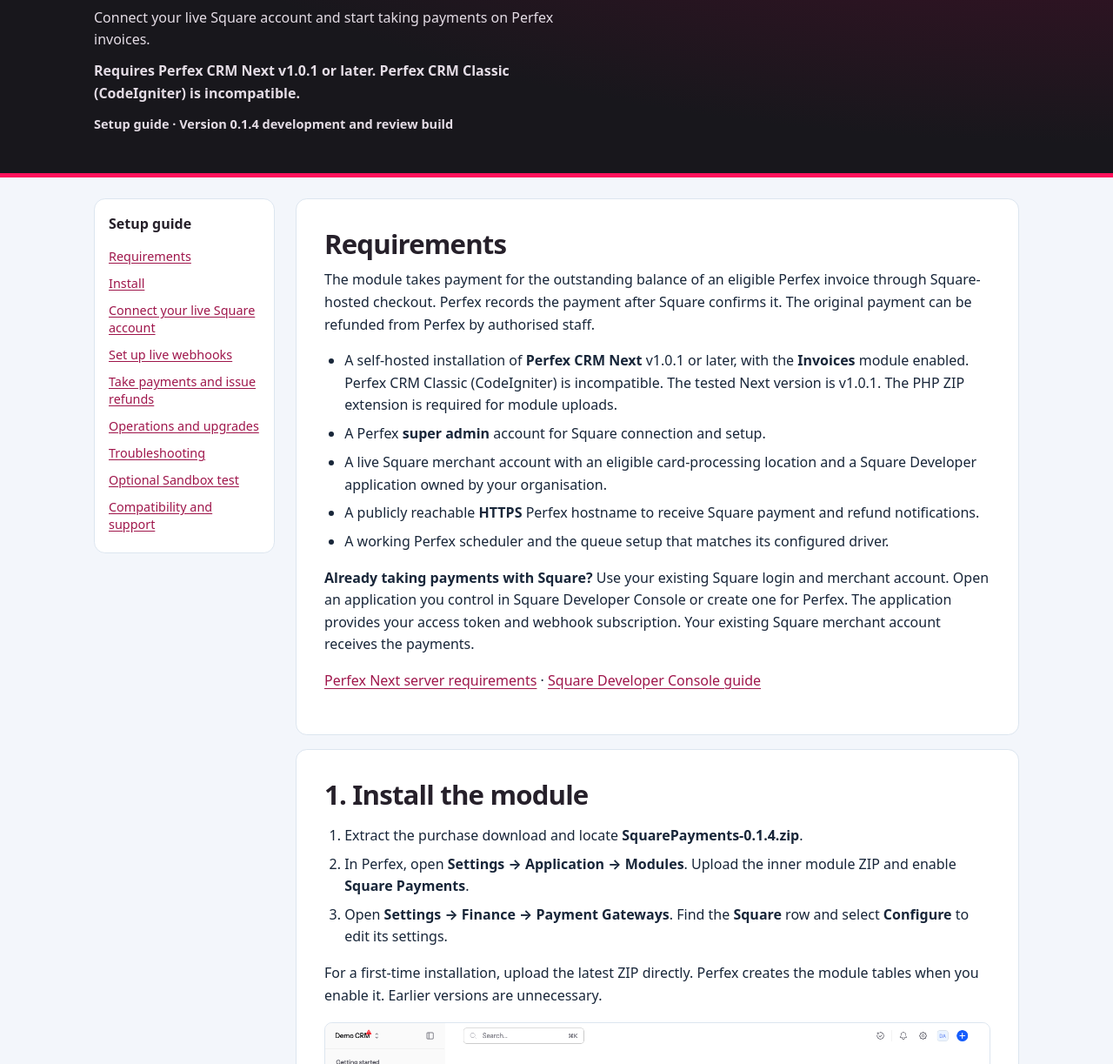
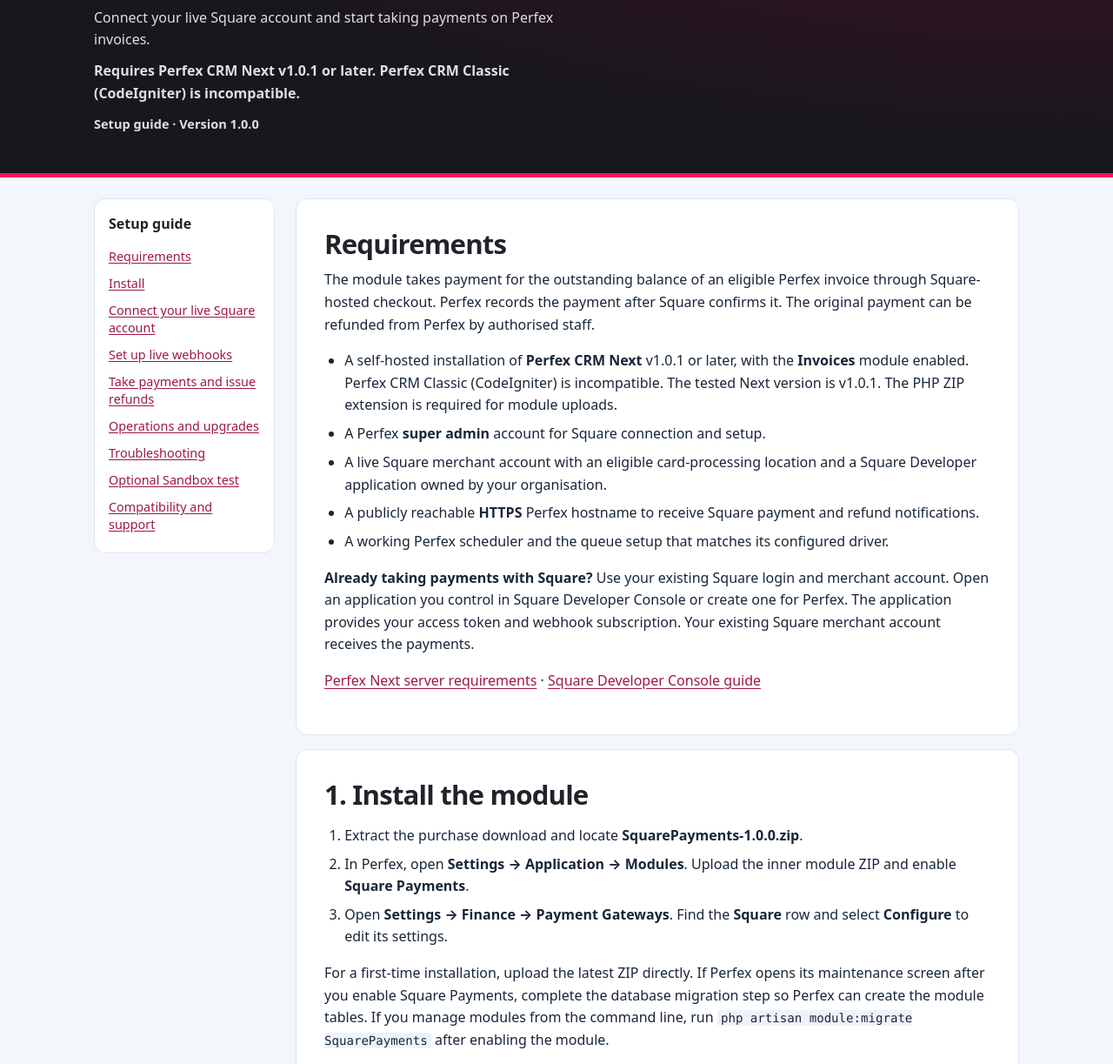
Before and after one commit to Granulr/square-payments-docs, a plain HTML site: page index.html in a window 1280 px wide. Shown: the part 222-1445 px from the top of the page at 87% size. Drawn offline with Linux system fonts and the light colour scheme.

Commit message:
Publish the Square Payments 1.0.0 buyer guide

```diff
--- a/index.html
+++ b/index.html
@@ -88,7 +88,7 @@
       <h1>Square Payments for Perfex CRM Next</h1>
       <p>Connect your live Square account and start taking payments on Perfex invoices.</p>
       <p><strong>Requires Perfex CRM Next v1.0.1 or later. Perfex CRM Classic (CodeIgniter) is incompatible.</strong></p>
-      <p class="version">Setup guide · Version 0.1.4 development and review build</p>
+      <p class="version">Setup guide · Version 1.0.0</p>
     </div>
   </header>
 
@@ -128,11 +128,11 @@
       <section id="install" aria-labelledby="install-title">
         <h2 id="install-title">1. Install the module</h2>
         <ol>
-          <li>Extract the purchase download and locate <strong>SquarePayments-0.1.4.zip</strong>.</li>
+          <li>Extract the purchase download and locate <strong>SquarePayments-1.0.0.zip</strong>.</li>
           <li>In Perfex, open <strong>Settings → Application → Modules</strong>. Upload the inner module ZIP and enable <strong>Square Payments</strong>.</li>
           <li>Open <strong>Settings → Finance → Payment Gateways</strong>. Find the <strong>Square</strong> row and select <strong>Configure</strong> to edit its settings.</li>
         </ol>
-        <p>For a first-time installation, upload the latest ZIP directly. Perfex creates the module tables when you enable it. Earlier versions are unnecessary.</p>
+        <p>For a first-time installation, upload the latest ZIP directly. If Perfex opens its maintenance screen after you enable Square Payments, complete the database migration step so Perfex can create the module tables. If you manage modules from the command line, run <code>php artisan module:migrate SquarePayments</code> after enabling the module.</p>
         <figure>
           <img src="images/01-payment-gateways.png" alt="Perfex Next Payment Gateways list with the Square row and its Configure button">
           <figcaption>Open Configure on the Square row to set up the gateway.</figcaption>
@@ -211,7 +211,7 @@
         <ol>
           <li>Check the new package’s version requirements and test it on a copy of the installation.</li>
           <li>Back up the database, installed module files and the Perfex encryption key. Retain the previous package and protect the backup.</li>
-          <li>Use Perfex’s module upload or update flow to replace the module. Preserve the installed module data and follow the package’s migration instructions.</li>
+          <li>To upgrade from 0.1.4, upload <strong>SquarePayments-1.0.0.zip</strong> under <strong>Settings → Application → Modules</strong> to replace the installed module. This release uses the existing migration history.</li>
           <li>Verify the connection and delivery status for each configured environment. If you used OAuth on an earlier build, enter the personal access token for the same Square merchant in Configure before taking new invoice payments. Existing payments and refunds keep their original references. Check the scheduler and queue, then test an eligible invoice and a refund on the staging copy.</li>
         </ol>
         <p><a href="https://perfexcrm.com/docs/1.x/cron">Perfex cron setup</a> · <a href="https://perfexcrm.com/docs/1.x/queues">Perfex queue setup</a></p>
@@ -282,7 +282,7 @@
 
       <section id="compatibility" aria-labelledby="compatibility-title">
         <h2 id="compatibility-title">Compatibility and support</h2>
-        <p>Version <strong>0.1.4</strong> targets Perfex CRM Next v1.0.1. Automated coverage uses simulated responses for connection, currency and environment checks, invoice payments, refunds and reconciliation. A GBP end-to-end check in Square Sandbox verified hosted checkout, signed delivery, one posted payment and a processed refund.</p>
+        <p>Version <strong>1.0.0</strong> requires Perfex CRM Next v1.0.1 or later. Automated coverage uses simulated responses for connection, currency and environment checks, invoice payments, refunds and reconciliation. The end-to-end GBP check used 0.1.4 in Square Sandbox and verified hosted checkout, signed delivery, a posted invoice payment and a processed refund. Version 1.0.0 uses the same payment and refund implementation.</p>
         <p>Square lists payment processing in Australia, Canada, France, Ireland, Japan, Spain, the United Kingdom and the United States. The selected Square location controls the permitted currency. This module covers hosted invoice checkout and refunds on the original payment. Separate Square Terminal, subscriptions and catalogue workflows are outside its scope. <a href="https://developer.squareup.com/docs/international-development">Square seller markets</a></p>
         <p>For module support, use the support channel supplied with your download. Include the module version, Perfex version, Square environment, issue time, relevant Perfex invoice number and Square event, payment or refund ID. Remove secrets and customer information from screenshots and logs.</p>
         <p><a href="#top">Back to top</a></p>
```
